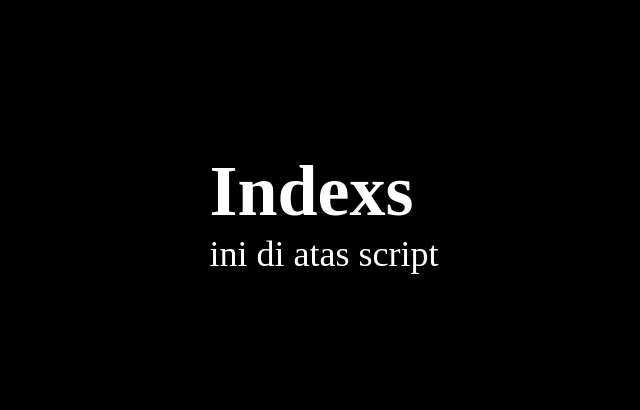
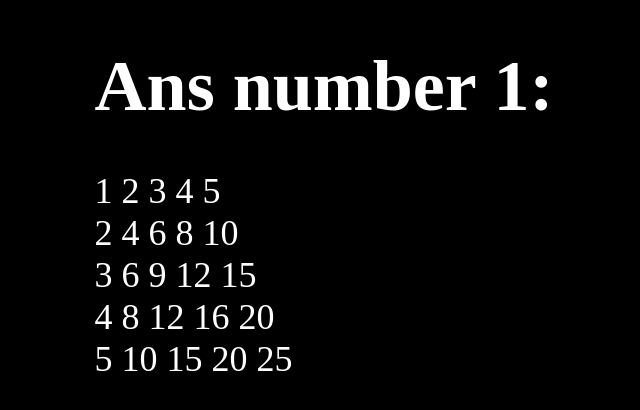
Before and after one commit to lexzios/learn_node, a plain HTML site: page views/index.html in a window 1280 px wide. Shown: the part 188-598 px from the top of the page, without its empty margins (316-956 px from the left). Drawn offline with Linux system fonts and the light colour scheme; files that its build step writes are made by us from their sources.

Commit message:
add answer 1

```diff
--- a/views/index.html
+++ b/views/index.html
@@ -10,9 +10,21 @@
 </head>
 
 <body>
-    <h1>Indexs</h1>
-    <label id="jsdata">ini di atas script</label>
+    <h1>Ans number 1:</h1>
+    <p id="jsdata"> <br></p>
+    <script >
+        var txt = '';
+        for (let i = 1; i <= 5; i++) {
+            let row = '';
+            for (let j = 1; j <= 5; j++) {
+                row += (i * j) + ' ';
+            }
+            console.log(row.trim());
+            txt = row.trim();
+            document.getElementById('jsdata').innerHTML  += txt + "<br>";
+        }
 
+    </script>
 </body>
 
 </html>
```
Also changed, not shown: README.md.
